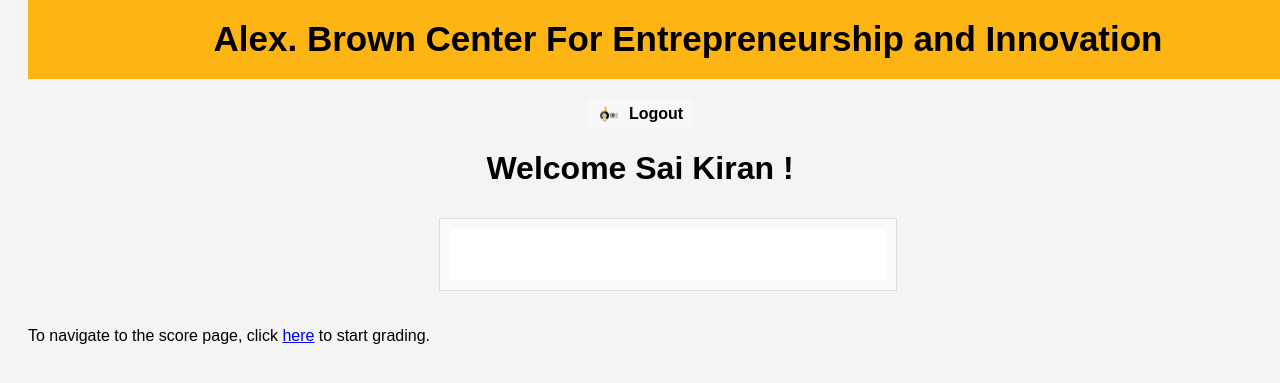
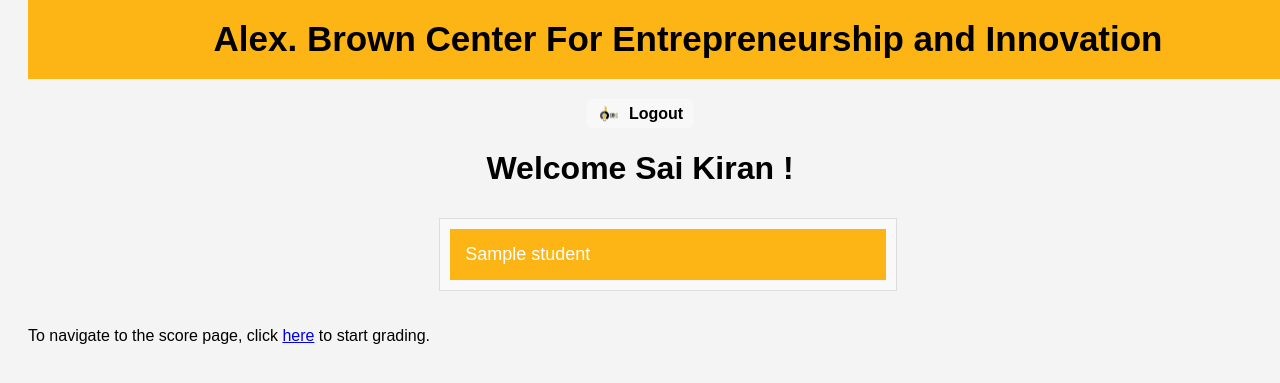
Before and after one commit to skiran336/CBIC-Judges-Side, a Django app: template templates/authentication/home.html in a window 1280 px wide; the page is wider, and only the part inside the window is pictured. Shown: the part 149-532 px from the top of that part. Run offline with Django 5.2, Linux system fonts and the light colour scheme; a user stored in the database is signed in; the template is opened without the code that fills it: most values are stand-ins (such as "Sample title", 1, 10 or a date in 2020).

Commit message:
css update

```diff
--- a/static/authentication/home.css
+++ b/static/authentication/home.css
@@ -316,7 +316,7 @@
 }
 
 .accordion-header {
-    background-color: white; /* Example blue, can be changed as per design needs */
+    background-color: #fdb515;
     color: white;
     cursor: pointer;
     padding: 15px;
@@ -328,7 +328,7 @@
 }
 
 .accordion-header:hover {
-    background-color: #0056b3; /* Darker shade of blue for hover effect */
+    background-color: #ffae00;
 }
 
 .panel {
```
